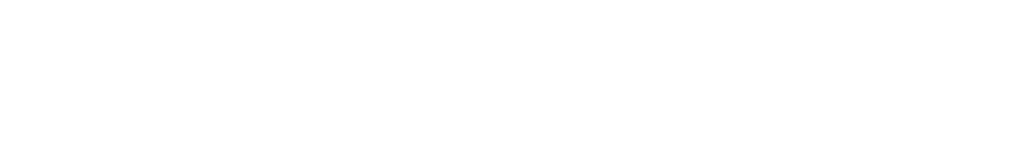
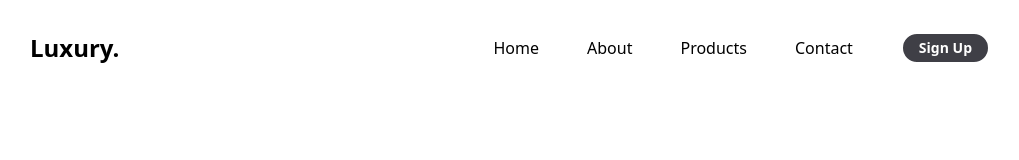
Before and after one commit to shivendra0712/luxury_brand_website, a plain HTML site: page index.html in a window 1280 px wide. Shown: the whole page, without its empty margins (130-1149 px from the left). Drawn offline with nearby package versions, Linux system fonts and the light colour scheme; a web font is replaced by a local one.

Commit message:
added nav

```diff
--- a/index.html
+++ b/index.html
@@ -4,8 +4,39 @@
     <meta charset="UTF-8">
     <meta name="viewport" content="width=device-width, initial-scale=1.0">
     <title>luxury_brand_website</title>
+    <link rel="stylesheet" href="style.css">
+    <script src="https://cdn.tailwindcss.com"></script>
+    <link rel="stylesheet" href="https://cdnjs.cloudflare.com/ajax/libs/font-awesome/6.7.2/css/all.min.css"
+        integrity="sha512-Evv84Mr4kqVGRNSgIGL/F/aIDqQb7xQ2vcrdIwxfjThSH8CSR7PBEakCr51Ck+w+/U6swU2Im1vVX0SVk9ABhg=="
+        crossorigin="anonymous" referrerpolicy="no-referrer" />
+    <link href="https://cdn.jsdelivr.net/npm/remixicon@4.5.0/fonts/remixicon.css" rel="stylesheet" />
+    <link href="https://fonts.googleapis.com/css2?family=Dancing+Script:wght@400..700&family=Inter:ital,opsz,wght@0,14..32,100..900;1,14..32,100..900&family=Josefin+Sans:ital,wght@0,100..700;1,100..700&family=Margarine&family=Parkinsans:wght@300..800&family=Playwrite+VN:wght@100..400&family=Protest+Revolution&display=swap" rel="stylesheet">
 </head>
 <body>
 
+    <!-- main  -->
+    <div class="main h-screen w-screen overflow-x-hidden ">
+        <!-- section1 -->
+
+        <!-- nav -->
+        <div class="nav w-full px-10 py-4 md:px-[10em] flex justify-between items-center">
+            <h2 class="text-2xl font-bold  ">Luxury.</h2>
+            <div
+                class="nav_links  hidden md:inline  md:flex md:gap-12 md:items-center md:font-medium text-md">
+                <a class="" href="#">Home</a>
+                <a class="" href="#">About</a>
+                <a class="" href="#">Products</a>
+                <a class="" href="#">Contact</a>
+                <button
+                    class="my-4 px-4 py-1 bg-zinc-700 border-white border-[2px] rounded-2xl  font-semibold  text-white text-sm hover:bg-[#2ec4b6] hover:text-[#011627]">Sign
+                    Up</button>
+            </div>
+            <i class="text-xl font-semibold ri-menu-3-fill md:hidden"></i>
+        </div>
+
+
+
+
+    </div>
 </body>
 </html>
```
